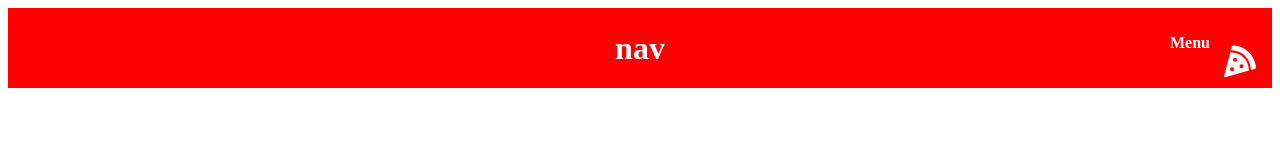
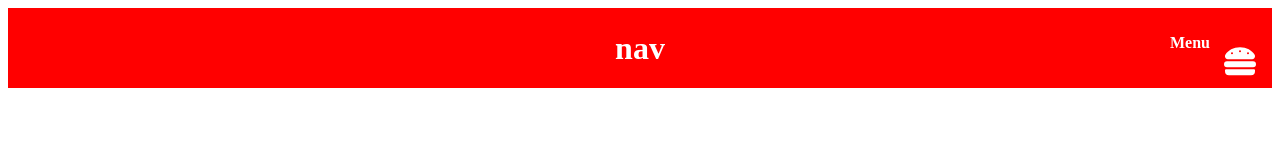
Before and after one commit to jesusGZ/food-menu, a React (Create React App) app: page / in a window 1280 px wide. Shown: the top 160 px of the page. Built offline with nearby package versions, Linux system fonts and the light colour scheme.

Commit message:
se agrego nuevo paquete

```diff
--- a/package.json
+++ b/package.json
@@ -10,6 +10,7 @@
     "react-dom": "^17.0.2",
     "react-icons": "^4.3.1",
     "react-router": "^5.2.1",
+    "react-router-dom": "^5.3.0",
     "react-scripts": "4.0.3",
     "styled-components": "^5.3.3",
     "web-vitals": "^1.0.1"
--- a/src/components/Navbar/NavbarElements.js
+++ b/src/components/Navbar/NavbarElements.js
@@ -1,6 +1,6 @@
 import styled from "styled-components";
 import { NavLink as Link } from 'react-router-dom';
-import { FaPizzaSlice } from 'react-icons/fa';
+import { FaHamburger } from 'react-icons/fa';
 
 export const Nav = styled.nav`
     background: red;
@@ -39,7 +39,7 @@ export const NavIcon = styled.div`
     }
 `;
 
-export const Bars = styled(FaPizzaSlice)`
+export const Bars = styled(FaHamburger)`
     font-size: 2rem;
     transform: translate(-50%, -15%);
 `;
```
Also changed, not shown: 1 other file (tests, documents, lock files or other folders).
